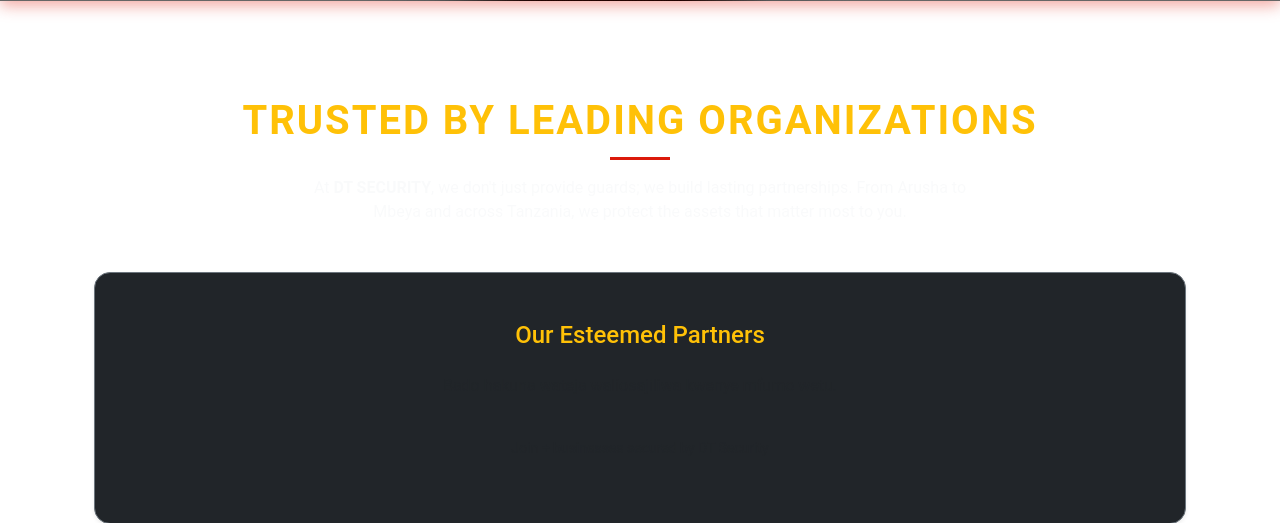
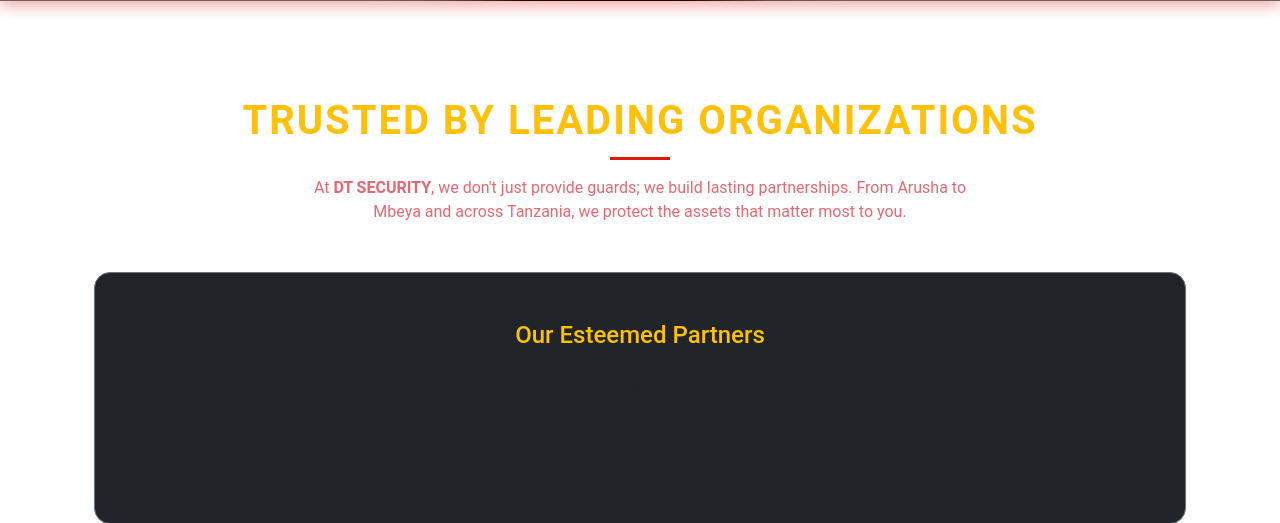
Before and after one commit to Mswati-tz/DT-SECURITY, a Django app: template DT1/templates/our_clients.html in a window 1280 px wide. Shown: the part 507-1030 px from the top of the page. Run offline with Django 4.2, Linux system fonts and the light colour scheme; the template is opened without the code that fills it, so the values that code supplies are empty; parts of the project's set-up code (start-up, migrations or seed data) failed here and were passed over.

Commit message:
Update our_clients.html

```diff
--- a/DT1/templates/our_clients.html
+++ b/DT1/templates/our_clients.html
@@ -37,7 +37,7 @@
 <div class="container py-5">
     <div class="text-center mb-5">
         <h1 class="text-warning fw-bold section-title text-uppercase">Trusted by Leading Organizations</h1>
-        <p class="text-light opacity-75 mt-3 mx-auto" style="max-width: 700px;">
+        <p class="text-danger opacity-75 mt-3 mx-auto" style="max-width: 700px;">
             At <strong>DT SECURITY</strong>, we don't just provide guards; we build lasting partnerships.
             From Arusha to Mbeya and across Tanzania, we protect the assets that matter most to you.
         </p>
```
